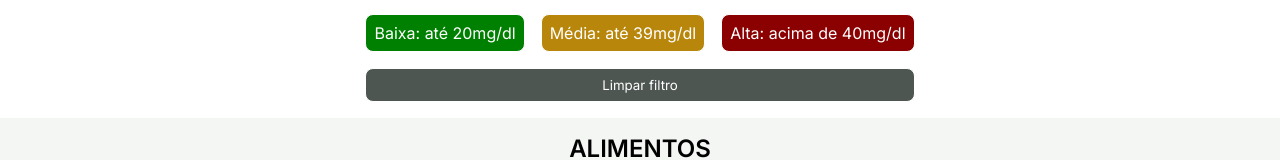
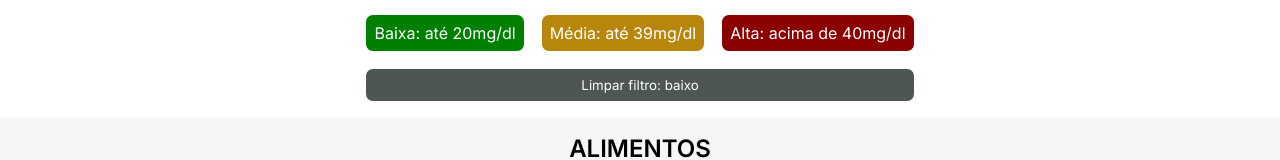
Before and after one commit to meiraa13/nutri_rp_ffb, a React (Vite) app: page / in a window 1280 px wide. Both pictures are taken after a click on the item "Baixa: até 20mg/dl". Shown: the part 245-405 px from the top of the page. Built offline with nearby package versions, Linux system fonts and the light colour scheme; no server answers.

Commit message:
feat: add clear filter text

```diff
--- a/src/components/SearchBar/index.tsx
+++ b/src/components/SearchBar/index.tsx
@@ -35,7 +35,7 @@ export function SearchBar(){
                     <li onClick={()=>handleClick("moderado")} className="yellow">Média: até 39mg/dl</li>
                     <li onClick={()=>handleClick("alto")} className="red">Alta: acima de 40mg/dl</li>
                 </div>
-                {filter && <button className="clear-filter" onClick={()=>handleClick("")}>Limpar filtro</button>}
+                {filter && <button className="clear-filter" onClick={()=>handleClick("")}>Limpar filtro: {filter}</button>}
 
             </ul>
 
```
